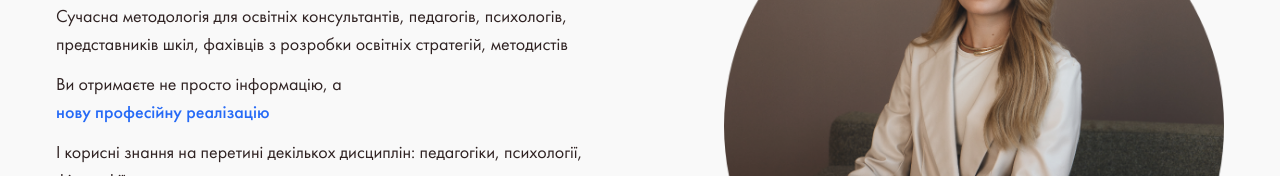
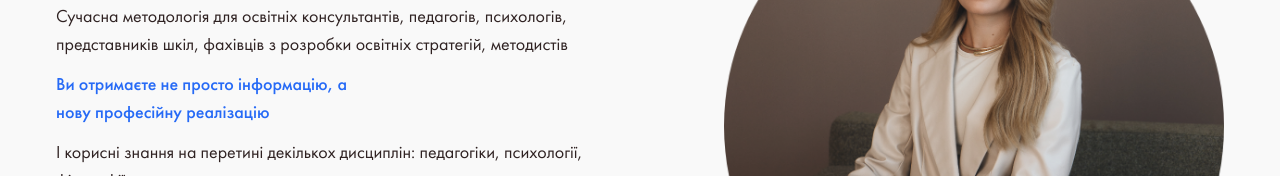
Before and after one commit to klbvct/education_new, a Next.js app: page /course in a window 1280 px wide. Shown: the part 284-460 px from the top of the page. Built offline with nearby package versions, Linux system fonts and the light colour scheme; no server answers.

Commit message:
Style the whole /course hero "Ви отримаєте..." line as the blue accent
Co-Authored-By: Claude Opus 5.5 <noreply@anthropic.com>

```diff
--- a/components/CoursePage.tsx
+++ b/components/CoursePage.tsx
@@ -578,10 +578,10 @@ export default function CoursePage({ locale }: { locale: Locale }) {
           </h1>
           <div className="flex flex-col gap-3 text-[18px] leading-7">
             <p>{t.heroLead}</p>
-            <p>
+            <p className="font-medium text-primary">
               {t.heroGetPrefix}
               <br />
-              <span className="font-medium text-primary">{t.heroGetAccent}</span>
+              {t.heroGetAccent}
             </p>
             <p>{t.heroDisciplines}</p>
           </div>
```
